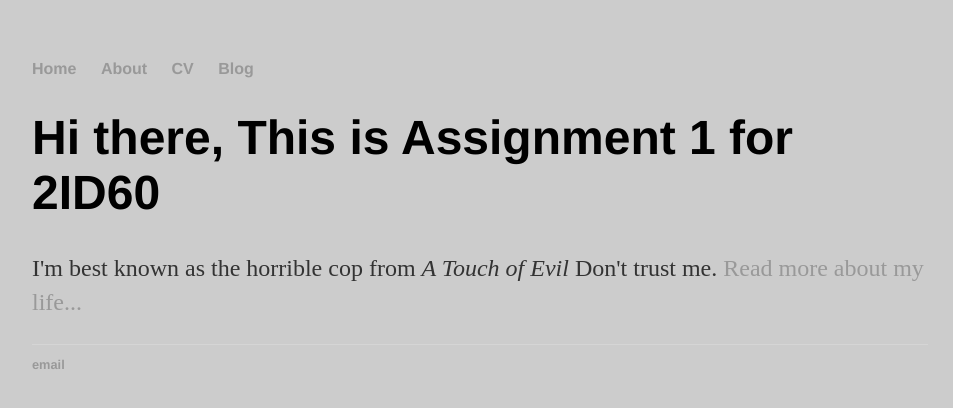
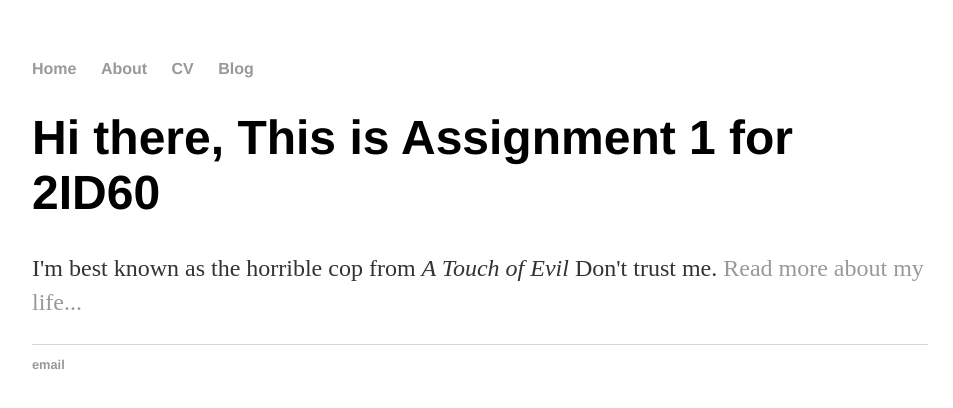
Before and after one commit to Aalison/Aalison.github.io, a Jekyll site: the page built from index.html, in a window 1280 px wide. Shown: the top 408 px of the page, without its empty margins (160-1113 px from the left). Built offline with Jekyll 4.4.1, drawn with Linux system fonts in a browser that asks for light colours.

Commit message:
Undo past two steps

```diff
--- a/css/main.css
+++ b/css/main.css
@@ -1,6 +1,4 @@
 body {
-    background-image: url("background.jpg");
-    background-color: #cccccc;
     margin: 60px auto;
     width: 70%;
 }
@@ -29,7 +27,6 @@ p {
     font-size: 1.5em;
     line-height: 1.4em;
     color: #333;
-	background-image: url("background.jpg");
 }
 footer {
     border-top: 1px solid #d5d5d5;
```
